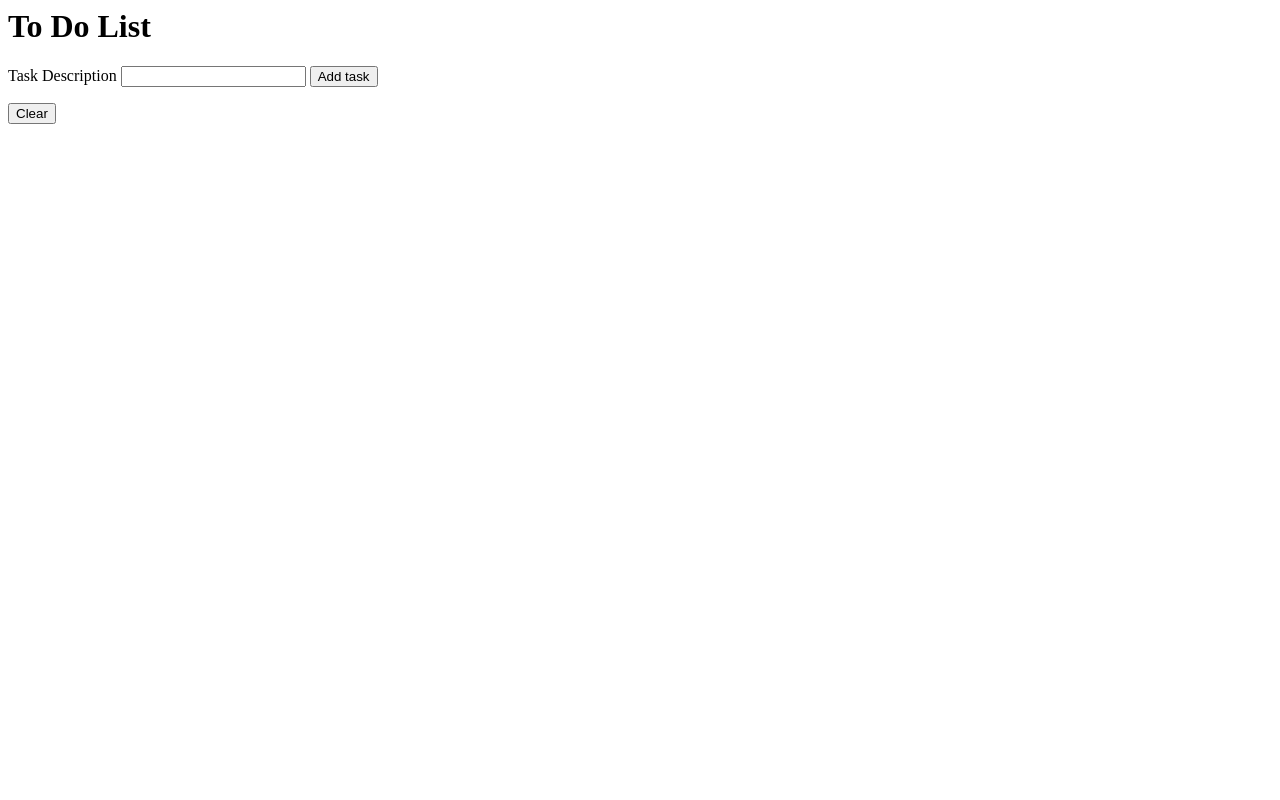
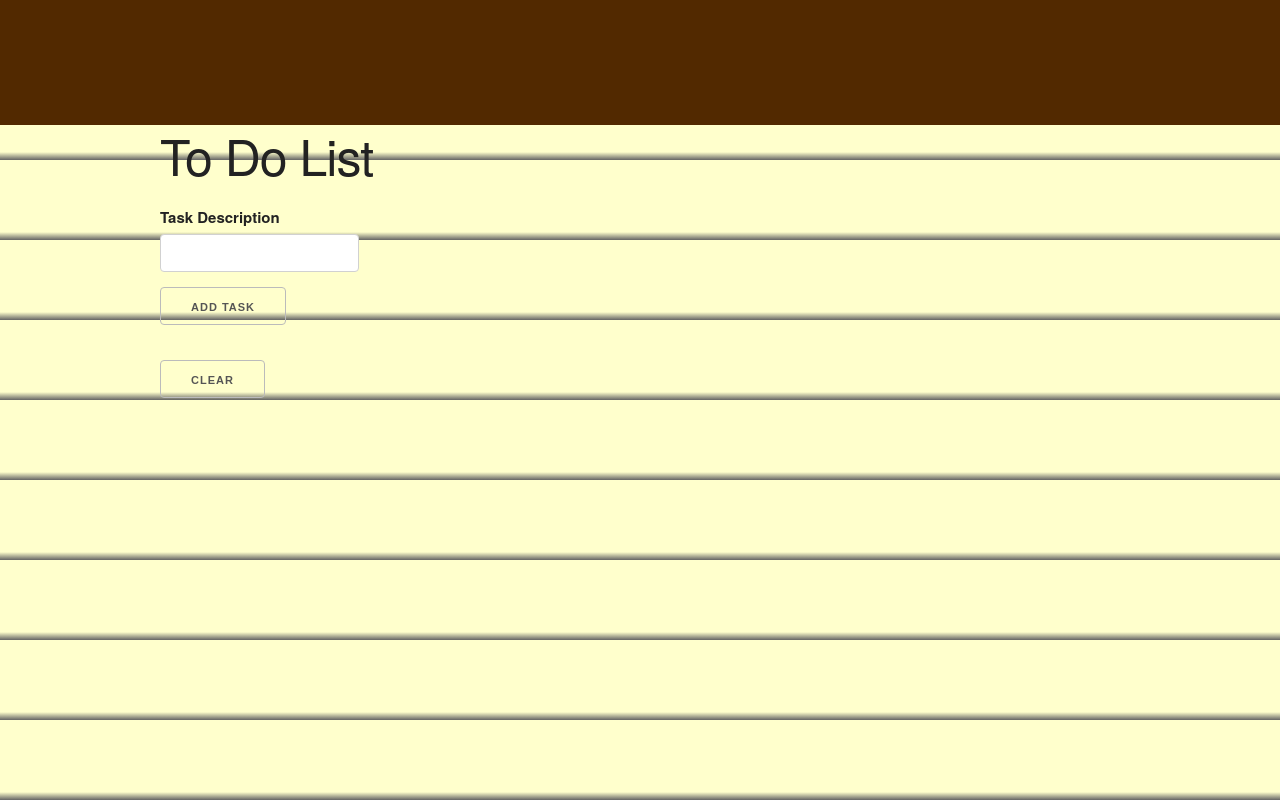
Before and after one commit to bjkropff/todophp, a PHP site: template views/task.twig in a window 1280 px wide. Run offline with PHP 8.4, Linux system fonts and the light colour scheme; the template is opened without the code that fills it, so the values that code supplies are empty; some libraries are stand-ins or nearby versions.

Commit message:
Add some basic css

```diff
--- a/views/task.twig
+++ b/views/task.twig
@@ -1,8 +1,16 @@
 <html>
 <head>
+    <link rel="stylesheet" href="https://cdnjs.cloudflare.com/ajax/libs/skeleton/2.0.4/skeleton.min.css">
+    <link rel="stylesheet" href="../css/styles.css">
     <title>To Do List</title>
 </head>
 <body>
+    <div class="top">
+
+    </div>
+    <div class="container">
+        <div class="row">
+            <div class="four columns">
                 <h1>To Do List</h1>
 
                 {% if tasks is not empty %}
@@ -23,5 +31,10 @@
                 <form action='/delete_tasks' method='post'>
                     <button type='submit'>Clear</button>
                 </form>
+
+            </div>
+
+        </div>
+    </div>
 </body>
 </html>
--- /dev/null
+++ b/web/css/styles.css
@@ -0,0 +1,20 @@
+body {
+  background-color: #FFFFCC;
+  margin: 0;
+  /*background: linear-gradient(
+    to bottom,
+    0deg,
+    #FFFFCC,
+    #FFFFCC 7%,
+    #522900 10%,
+
+  );*/
+  background-image: repeating-linear-gradient(180deg,#FFFFCC,#FFFFCC 9%, rgb(100,100,100) 10%);
+
+}
+
+.top{
+  background-color: #522900;
+  height: 125px;
+  width: 100%;
+}
```
Also changed, not shown: views/create_task.twig (+14 -3 lines), views/delete_tasks.twig (+13 -2 lines). Lines whose indentation alone changed are shown as unchanged.
